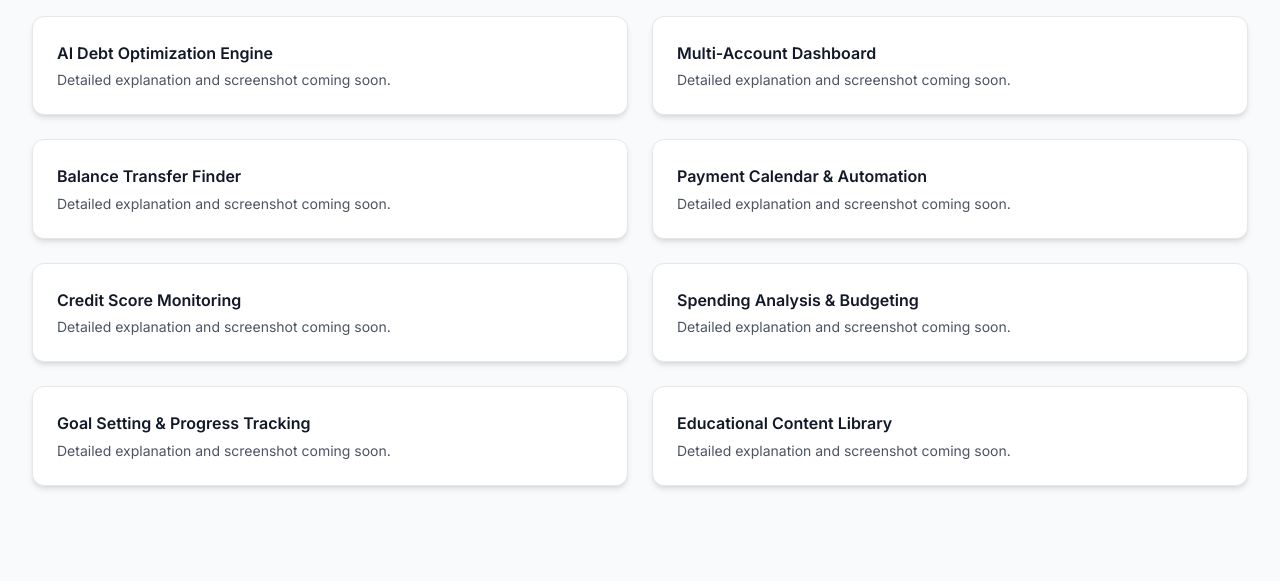
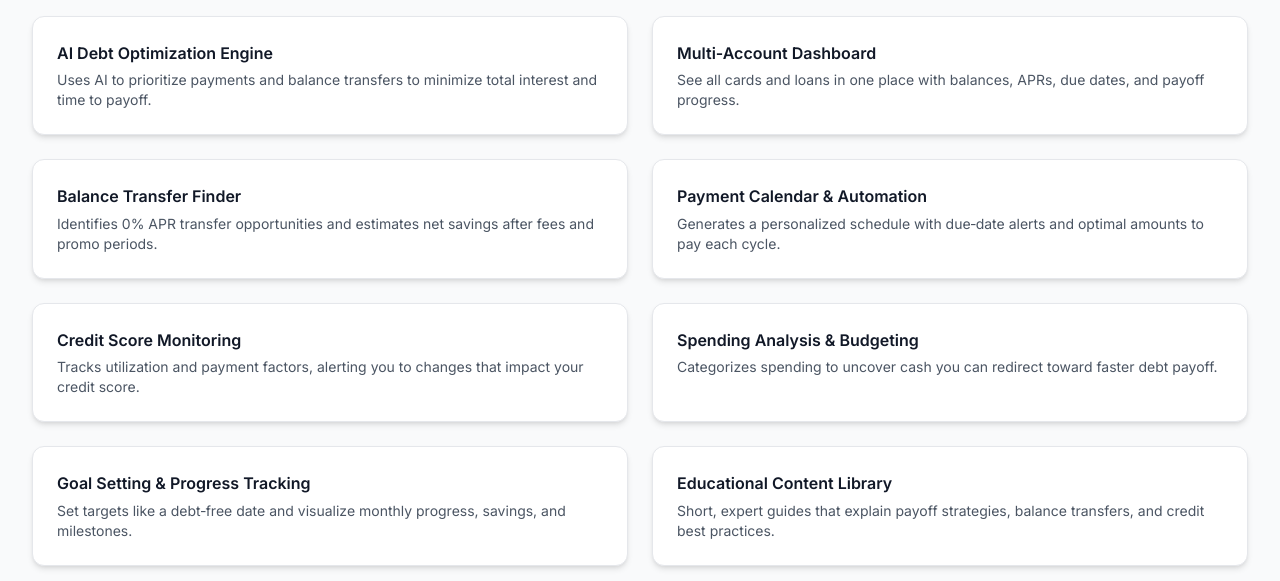
Before and after one commit to abelcuskelly/DebtOptimizer, a Next.js app: page /features in a window 1280 px wide. Shown: the part 219-800 px from the top of the page. Built offline with nearby package versions, Linux system fonts and the light colour scheme; no server answers.

Commit message:
Features: replace placeholder copy with concise one-sentence descriptions

```diff
--- a/src/app/features/page.tsx
+++ b/src/app/features/page.tsx
@@ -8,14 +8,46 @@ export const metadata = {
 
 export default function FeaturesPage() {
   const features = [
-    "AI Debt Optimization Engine",
-    "Multi-Account Dashboard",
-    "Balance Transfer Finder",
-    "Payment Calendar & Automation",
-    "Credit Score Monitoring",
-    "Spending Analysis & Budgeting",
-    "Goal Setting & Progress Tracking",
-    "Educational Content Library",
+    {
+      title: "AI Debt Optimization Engine",
+      description:
+        "Uses AI to prioritize payments and balance transfers to minimize total interest and time to payoff.",
+    },
+    {
+      title: "Multi-Account Dashboard",
+      description:
+        "See all cards and loans in one place with balances, APRs, due dates, and payoff progress.",
+    },
+    {
+      title: "Balance Transfer Finder",
+      description:
+        "Identifies 0% APR transfer opportunities and estimates net savings after fees and promo periods.",
+    },
+    {
+      title: "Payment Calendar & Automation",
+      description:
+        "Generates a personalized schedule with due‑date alerts and optimal amounts to pay each cycle.",
+    },
+    {
+      title: "Credit Score Monitoring",
+      description:
+        "Tracks utilization and payment factors, alerting you to changes that impact your credit score.",
+    },
+    {
+      title: "Spending Analysis & Budgeting",
+      description:
+        "Categorizes spending to uncover cash you can redirect toward faster debt payoff.",
+    },
+    {
+      title: "Goal Setting & Progress Tracking",
+      description:
+        "Set targets like a debt‑free date and visualize monthly progress, savings, and milestones.",
+    },
+    {
+      title: "Educational Content Library",
+      description:
+        "Short, expert guides that explain payoff strategies, balance transfers, and credit best practices.",
+    },
   ];
   return (
     <main>
@@ -23,10 +55,10 @@ export default function FeaturesPage() {
         <h1 className="text-4xl font-bold mb-2">Every Tool You Need to Conquer Debt</h1>
         <p className="text-gray-600 mb-8">Dive deeper into how DebtOptimizer helps you pay off debt faster.</p>
         <div className="grid gap-6 sm:grid-cols-2">
-          {features.map((f) => (
-            <div key={f} className="bg-white p-6 rounded-xl shadow-md border border-gray-200">
-              <div className="font-semibold">{f}</div>
-              <p className="text-sm text-gray-600 mt-1">Detailed explanation and screenshot coming soon.</p>
+          {features.map(({ title, description }) => (
+            <div key={title} className="bg-white p-6 rounded-xl shadow-md border border-gray-200">
+              <div className="font-semibold">{title}</div>
+              <p className="text-sm text-gray-600 mt-1">{description}</p>
             </div>
           ))}
         </div>
```
